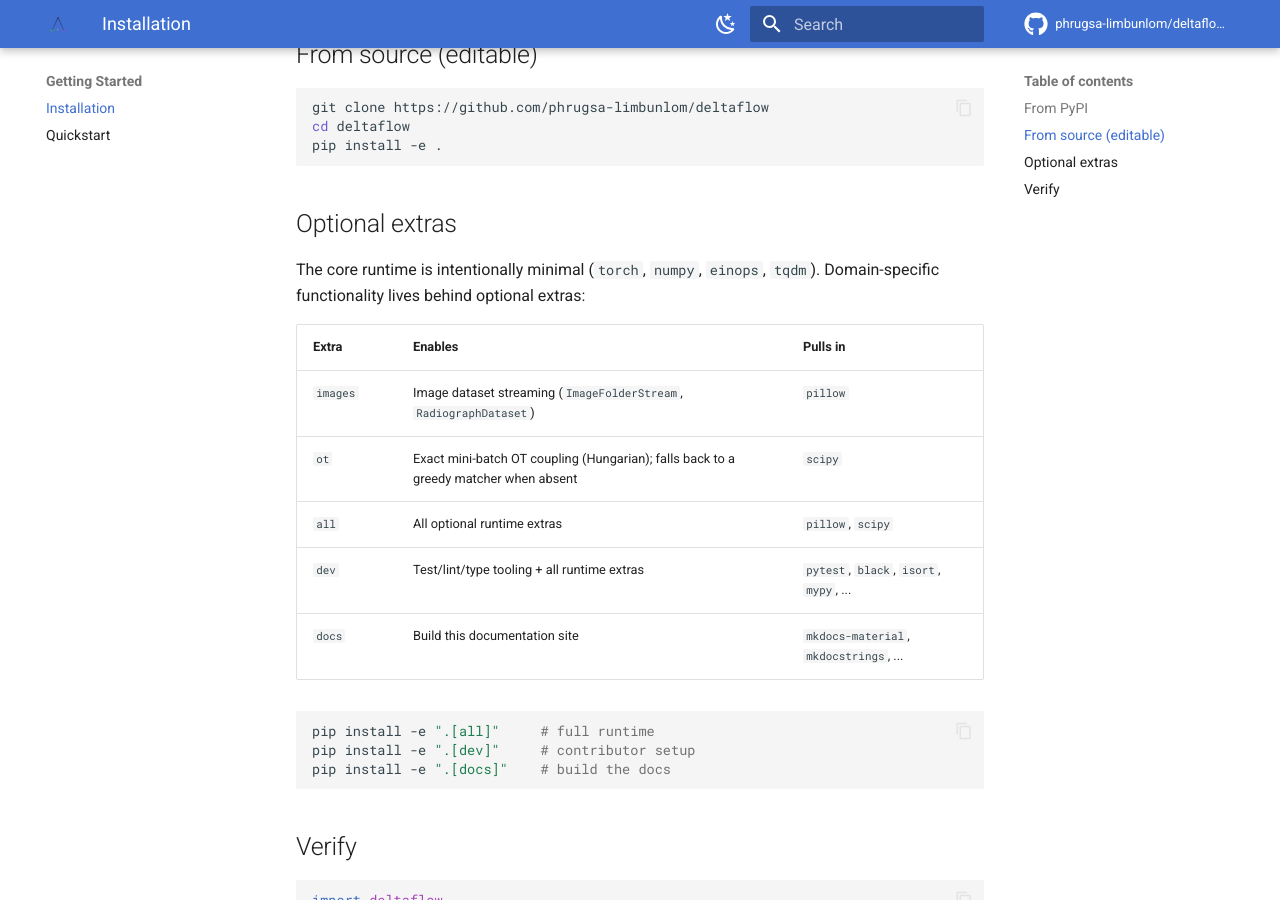
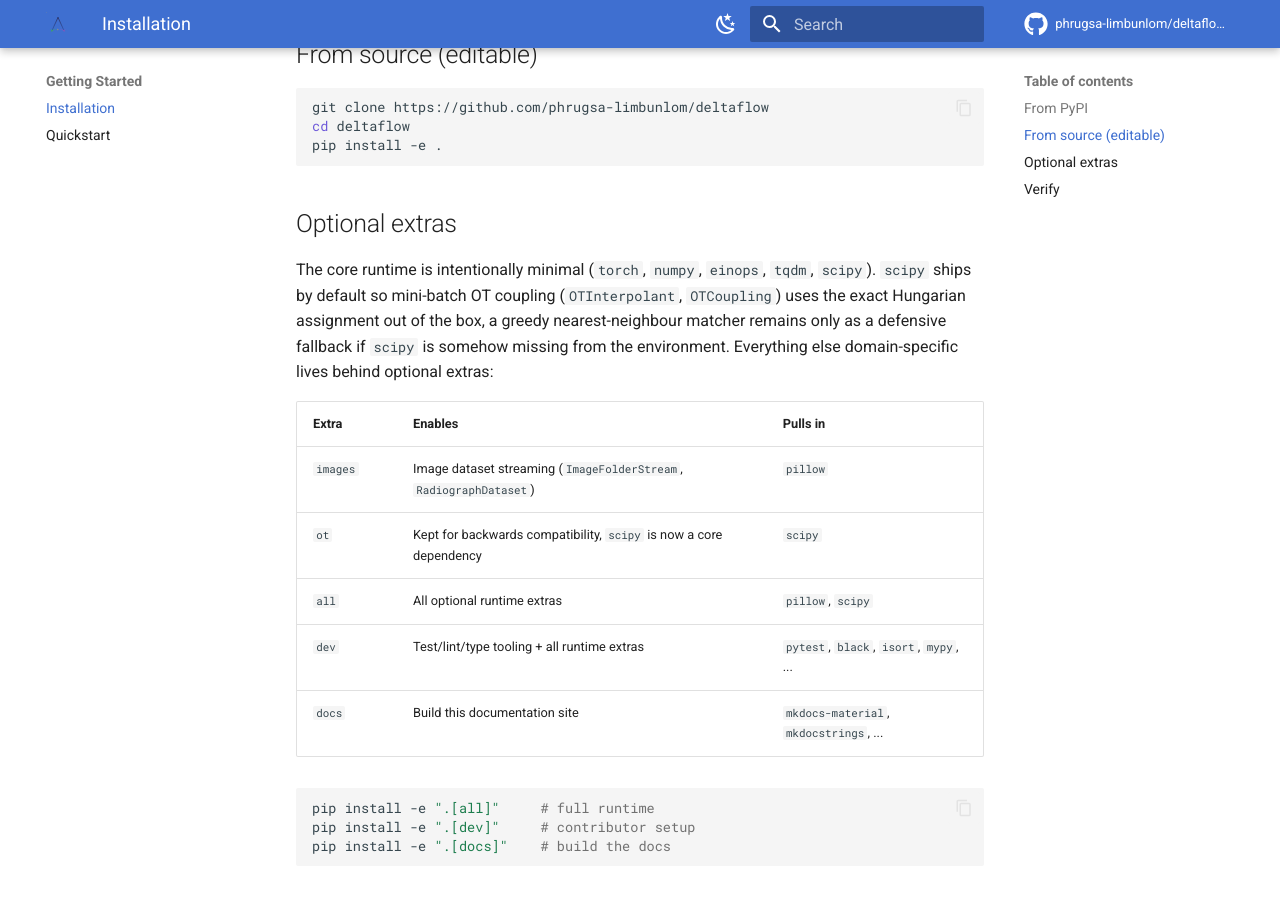
Before and after one commit to phrugsa-limbunlom/deltaflow, an MkDocs documentation site: the page built from docs/getting-started/installation.md, in a window 1280 px wide and 900 px high, scrolled down 413 px. Built offline with MkDocs 1.6.1 and Material for MkDocs 9.7.7, drawn with Linux system fonts in a browser that asks for light colours; comment, search, counter and statistics services are not loaded.

Commit message:
Update documentation and code to make `scipy` a core dependency for optimal transport functionality

```diff
--- a/docs/getting-started/installation.md
+++ b/docs/getting-started/installation.md
@@ -20,12 +20,16 @@ pip install -e .
 ## Optional extras
 
 The core runtime is intentionally minimal (`torch`, `numpy`, `einops`,
-`tqdm`). Domain-specific functionality lives behind optional extras:
+`tqdm`, `scipy`). `scipy` ships by default so mini-batch OT coupling
+(`OTInterpolant`, `OTCoupling`) uses the exact Hungarian assignment out of
+the box, a greedy nearest-neighbour matcher remains only as a defensive
+fallback if `scipy` is somehow missing from the environment. Everything else
+domain-specific lives behind optional extras:
 
 | Extra | Enables | Pulls in |
 |---|---|---|
 | `images` | Image dataset streaming (`ImageFolderStream`, `RadiographDataset`) | `pillow` |
-| `ot` | Exact mini-batch OT coupling (Hungarian); falls back to a greedy matcher when absent | `scipy` |
+| `ot` | Kept for backwards compatibility, `scipy` is now a core dependency | `scipy` |
 | `all` | All optional runtime extras | `pillow`, `scipy` |
 | `dev` | Test/lint/type tooling + all runtime extras | `pytest`, `black`, `isort`, `mypy`, ... |
 | `docs` | Build this documentation site | `mkdocs-material`, `mkdocstrings`, ... |
```
Also changed, not shown: CHANGELOG.md (+9 -0 lines), docs/guides/training.md (+4 -3 lines), pyproject.toml (+9 -5 lines), 2 other files.
